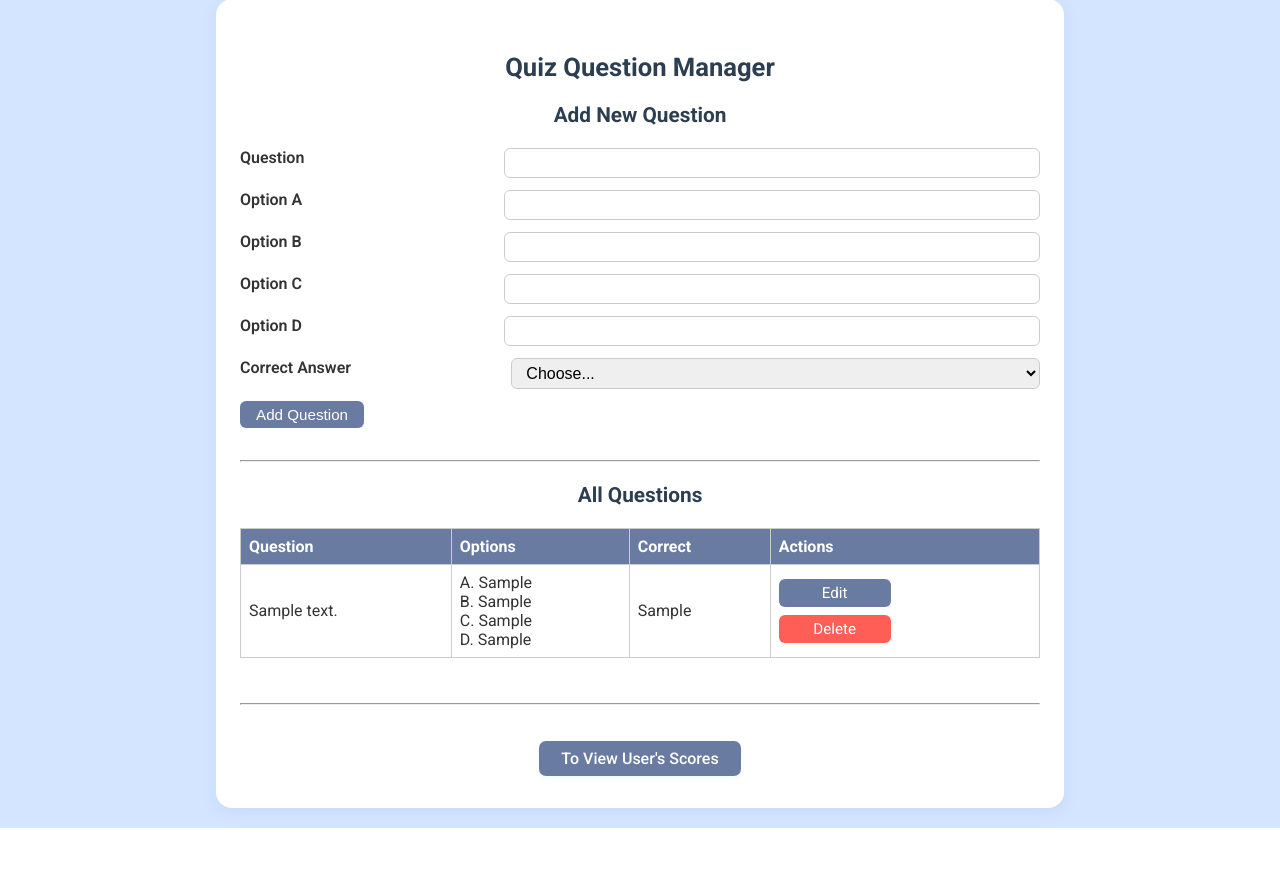
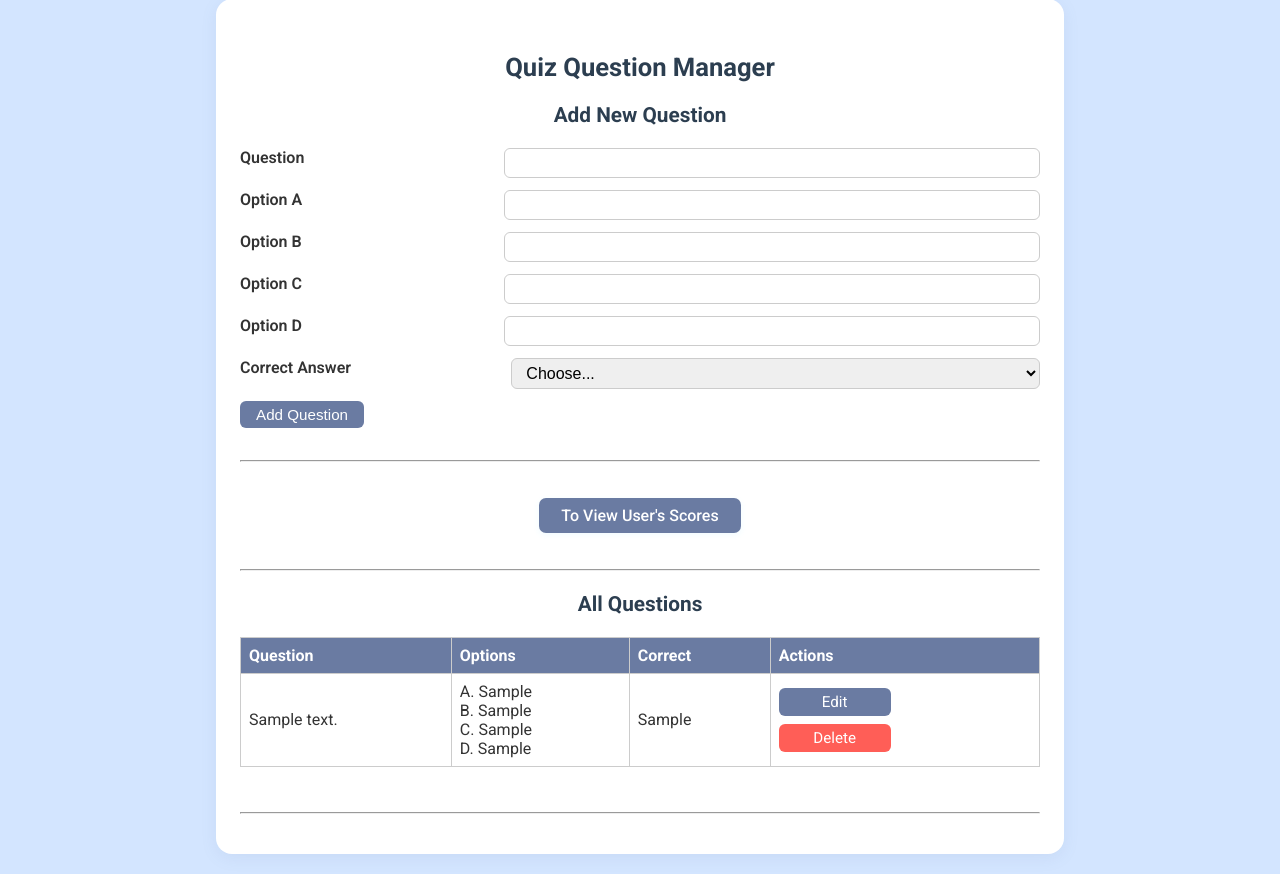
Before and after one commit to soohong-26/HearTogether, a PHP site: page /admin_quiz.php in a window 1280 px wide. Shown: the part 159-1033 px from the top of the page. Before the commit the page ends 987 px from the top, so only its background shows below. Run offline with PHP 8.4, Linux system fonts and the light colour scheme; the visitor is signed in with stand-in values (Sample User, id 1); tables that the repository leaves empty or names only in its code hold one stand-in row (values such as "Sample post"); grey boxes marked "Sample" are stand-in pictures.

Commit message:
videos added and adjustment to the button in admin_quiz

```diff
--- a/admin_quiz.php
+++ b/admin_quiz.php
@@ -210,6 +210,7 @@ if ($selected_user) {
     .back-link {
         display: inline-block;
         margin-top: 28px;
+        margin-bottom: 28px;
         padding: 8px 22px;
         background: var(--button-background);
         color: #fff;
@@ -327,6 +328,10 @@ if ($selected_user) {
         </form>
 
         <hr>
+        <div class="center">
+            <a href="admin_quiz_scores.php" class="back-link">To View User's Scores</a>
+        </div>
+        <hr>
 
         <!-- List & Edit Quiz Questions -->
         <h3>All Questions</h3>
@@ -394,9 +399,7 @@ if ($selected_user) {
 
         <br>
         <hr>
-        <div class="center">
-            <a href="admin_quiz_scores.php" class="back-link">To View User's Scores</a>
-        </div>
+
     </div>
 </main>
 
```
Also changed, not shown: videos/congratulations.gif (added), videos/excuse.gif (added), videos/fine.gif (added), videos/good_morning.gif (added), videos/hello.gif (added), videos/how_are_you.gif (added), videos/please_welcome.gif (added), videos/sorry.gif (added), videos/thank_you.gif (added), videos/you are welcome.gif (added).
